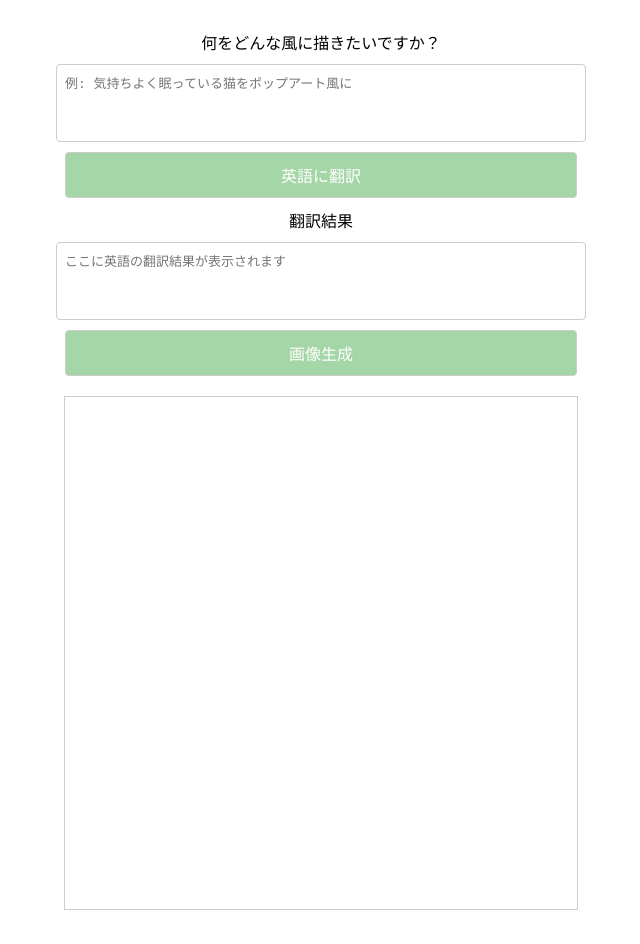
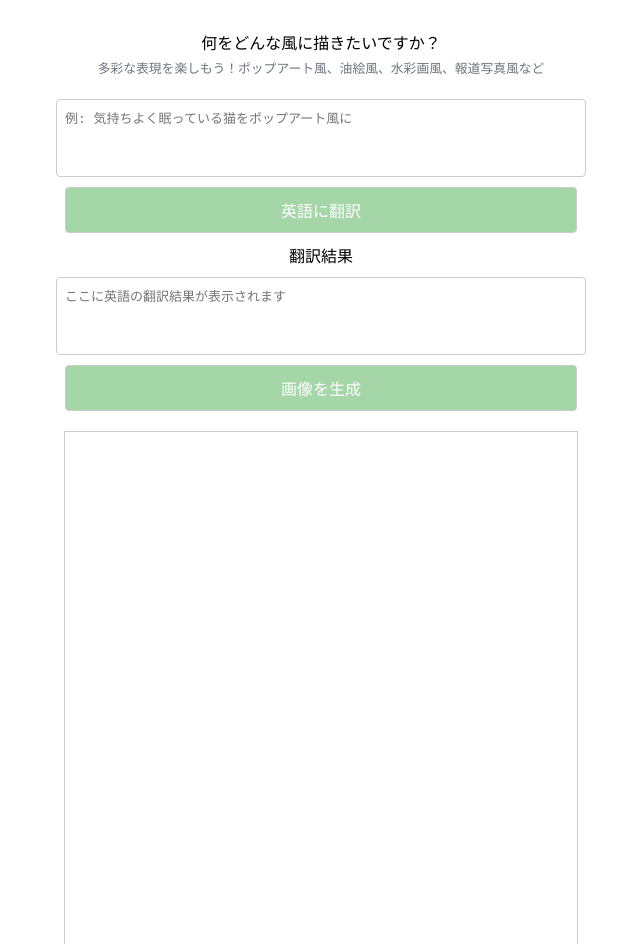
Before and after one commit to takatama/ai-image-handson, a website: page index.html in a window 1280 px wide. Shown: the top 944 px of the page, without its empty margins (319-959 px from the left). Before the commit the page ends 920 px from the top, so only its background shows below. Drawn offline with Linux system fonts and the light colour scheme.

Commit message:
Enhance prompt translation and UI for better user guidance
- Refined translation prompt to generate concise and vivid English text for image generation, accurately reflecting the specified artistic style (e.g., oil painting, watercolor) and avoiding unnecessary style additions.
- Added style hints below the input label in `index.html` to guide users in selecting diverse styles (e.g., pop art, oil painting, watercolor).
- Updated CSS with `.style-hint` class to subtly style the hint text.

```diff
--- a/functions/translate.js
+++ b/functions/translate.js
@@ -17,9 +17,8 @@ async function translatePrompt(prompt, env) {
     {
       role: "system",
       content: `
-Translate the following Japanese text into a detailed English prompt for image generation,
-including all subjects, actions, and style details.
-Output only the prompt.`,
+Translate the following Japanese text into a concise and vivid English prompt for image generation. Follow the specified artistic style closely (e.g., oil painting, watercolor, pop art) and avoid adding style elements not specified. Include only the essential subjects, actions, and visual details relevant to the style. Output the prompt text only, without quotation marks or additional comments.
+`,
     },
     { role: "user", content: prompt },
   ];
--- a/index.html
+++ b/index.html
@@ -72,6 +72,12 @@
         max-height: 100%;
         display: none;
       }
+      .style-hint {
+        font-size: 0.8em;
+        color: #6c757d;
+        margin-top: 4px;
+        margin-bottom: 12px;
+      }
     </style>
     <script
       src="https://challenges.cloudflare.com/turnstile/v0/api.js?onload=_turnstileCb"
@@ -81,6 +87,9 @@
   <body>
     <div id="turnstile-widget" style="padding-bottom: 20px"></div>
     <label for="prompt">何をどんな風に描きたいですか？</label>
+    <p class="style-hint">
+      多彩な表現を楽しもう！ポップアート風、油絵風、水彩画風、報道写真風など
+    </p>
     <textarea
       id="prompt"
       placeholder="例: 気持ちよく眠っている猫をポップアート風に"
@@ -96,7 +105,7 @@
       placeholder="ここに英語の翻訳結果が表示されます"
     ></textarea>
     <button id="generate-btn" onclick="generateImage()" disabled>
-      <span>画像生成</span>
+      <span>画像を生成</span>
       <div class="spinner" id="generate-spinner"></div>
     </button>
     <div id="image-container">
```
